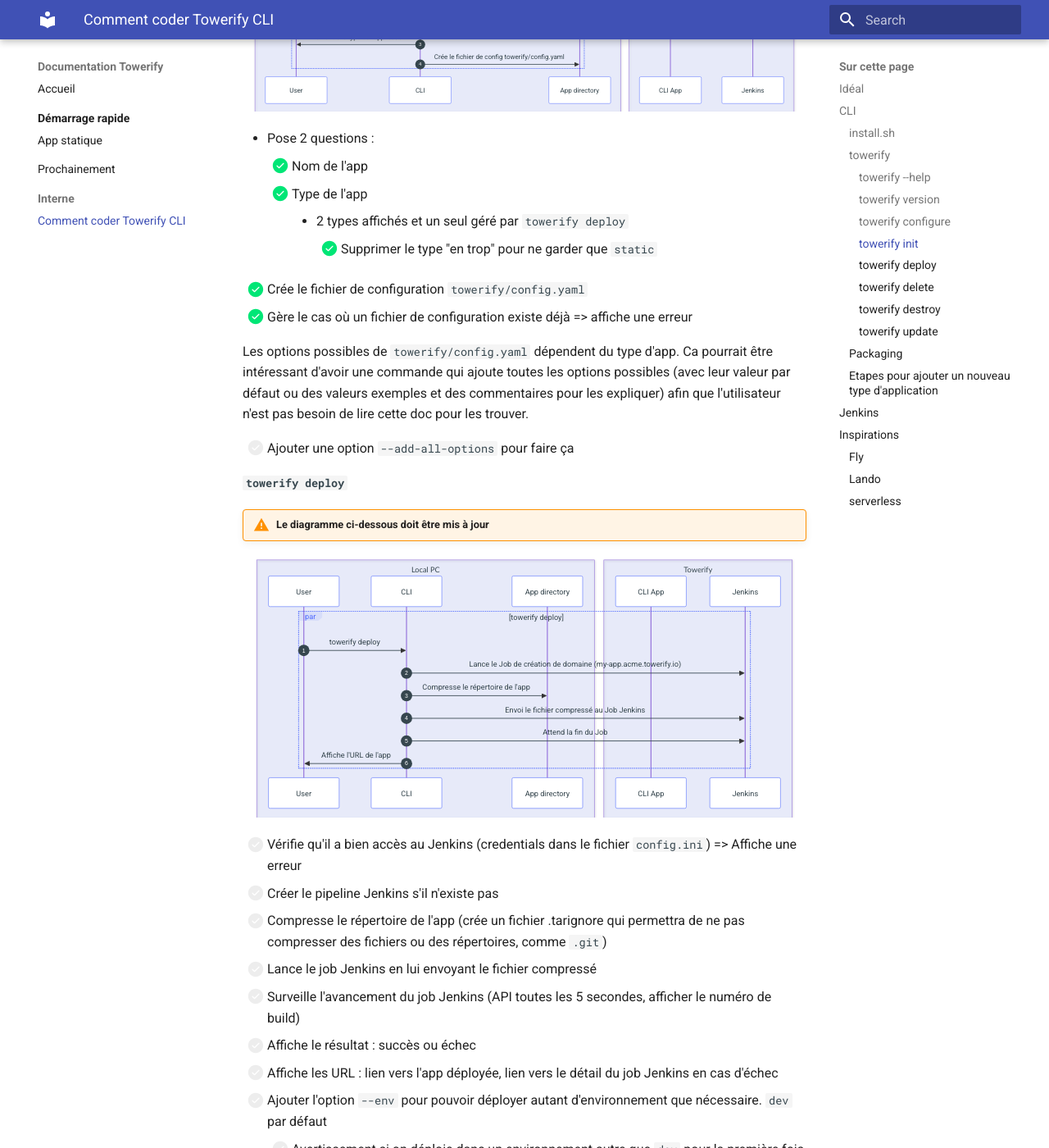
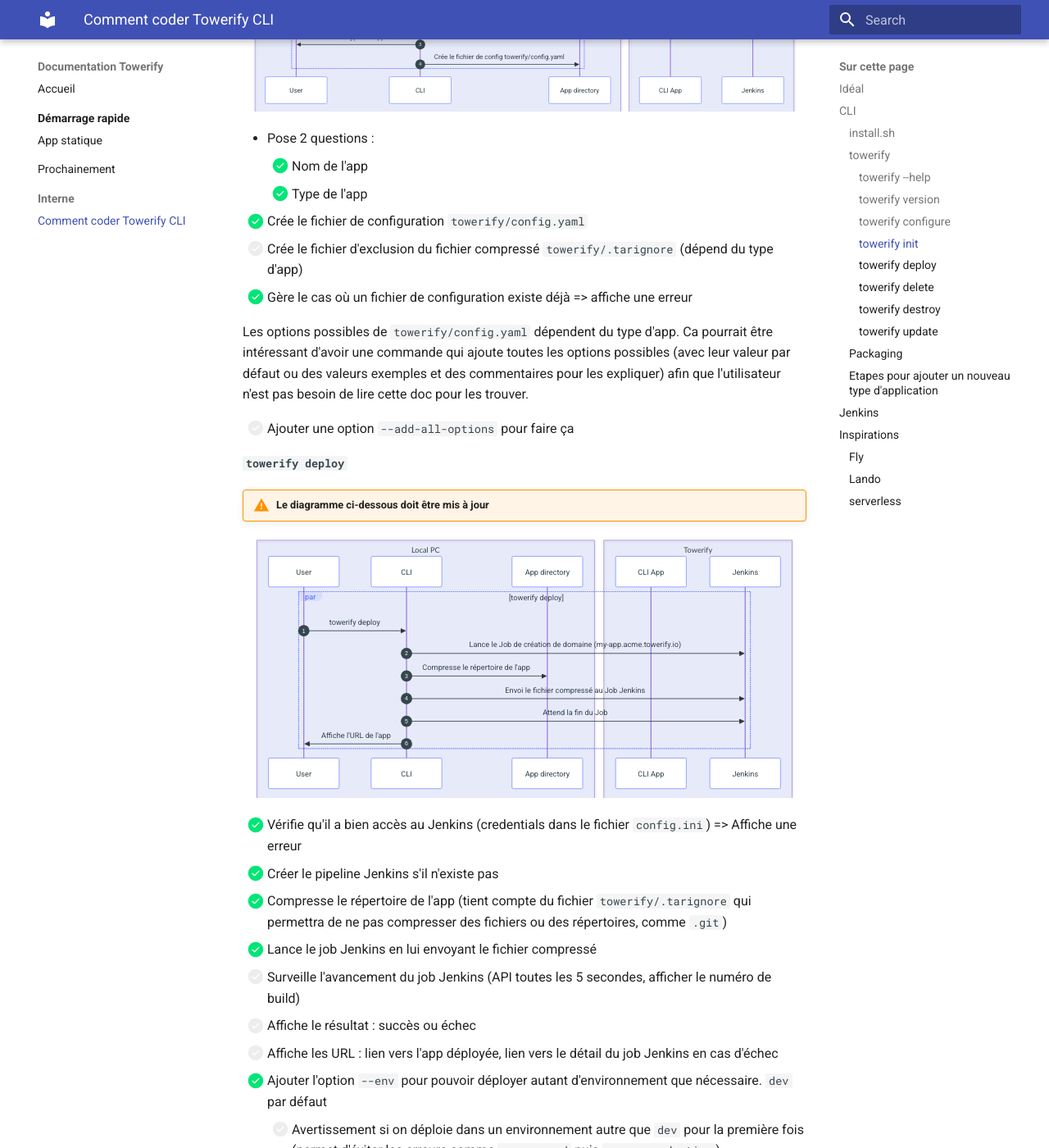
Before and after one commit to computablefacts/towerify-docs, an MkDocs documentation site: the page built from docs/develop/coder.md, in a window 1280 px wide and 1400 px high, scrolled down 2875 px. Shown: the whole window at 82% size. Built offline with MkDocs 1.6.1 and Material for MkDocs 9.7.7, drawn with Linux system fonts in a browser that asks for light colours.

Commit message:
Udpate TODO

````diff
--- a/docs/develop/coder.md
+++ b/docs/develop/coder.md
@@ -159,9 +159,8 @@
 * Pose 2 questions :
     * [X] Nom de l'app
     * [X] Type de l'app
-        * 2 types affichés et un seul géré par `towerify deploy`
-            * [X] Supprimer le type "en trop" pour ne garder que `static`
 * [X] Crée le fichier de configuration `towerify/config.yaml`
+* [ ] Crée le fichier d'exclusion du fichier compressé `towerify/.tarignore` (dépend du type d'app)
 * [X] Gère le cas où un fichier de configuration existe déjà => affiche une erreur
 
 Les options possibles de `towerify/config.yaml` dépendent du type d'app. Ca pourrait être
@@ -200,15 +199,15 @@
   end
 ```
 
-* [ ] Vérifie qu'il a bien accès au Jenkins (credentials dans le fichier `config.ini`) => Affiche une erreur
-* [ ] Créer le pipeline Jenkins s'il n'existe pas
-* [ ] Compresse le répertoire de l'app (crée un fichier .tarignore qui permettra de ne pas compresser des
-      fichiers ou des répertoires, comme `.git`)
-* [ ] Lance le job Jenkins en lui envoyant le fichier compressé
+* [X] Vérifie qu'il a bien accès au Jenkins (credentials dans le fichier `config.ini`) => Affiche une erreur
+* [X] Créer le pipeline Jenkins s'il n'existe pas
+* [X] Compresse le répertoire de l'app (tient compte du fichier `towerify/.tarignore` qui permettra de ne pas
+      compresser des fichiers ou des répertoires, comme `.git`)
+* [X] Lance le job Jenkins en lui envoyant le fichier compressé
 * [ ] Surveille l'avancement du job Jenkins (API toutes les 5 secondes, afficher le numéro de build)
 * [ ] Affiche le résultat : succès ou échec
 * [ ] Affiche les URL : lien vers l'app déployée, lien vers le détail du job Jenkins en cas d'échec
-* [ ] Ajouter l'option `--env` pour pouvoir déployer autant d'environnement que nécessaire. `dev` par défaut
+* [X] Ajouter l'option `--env` pour pouvoir déployer autant d'environnement que nécessaire. `dev` par défaut
     * [ ] Avertissement si on déploie dans un environnement autre que `dev` pour la première fois (permet
           d'éviter les erreurs comme `--env prod` puis `--env production`)
     * [ ] On sait si un environnement a déjà été déployé en vérifiant l'existance du job Jenkins
````
Also changed, not shown: other parts of docs/develop/coder.md (+3 -3 lines).
